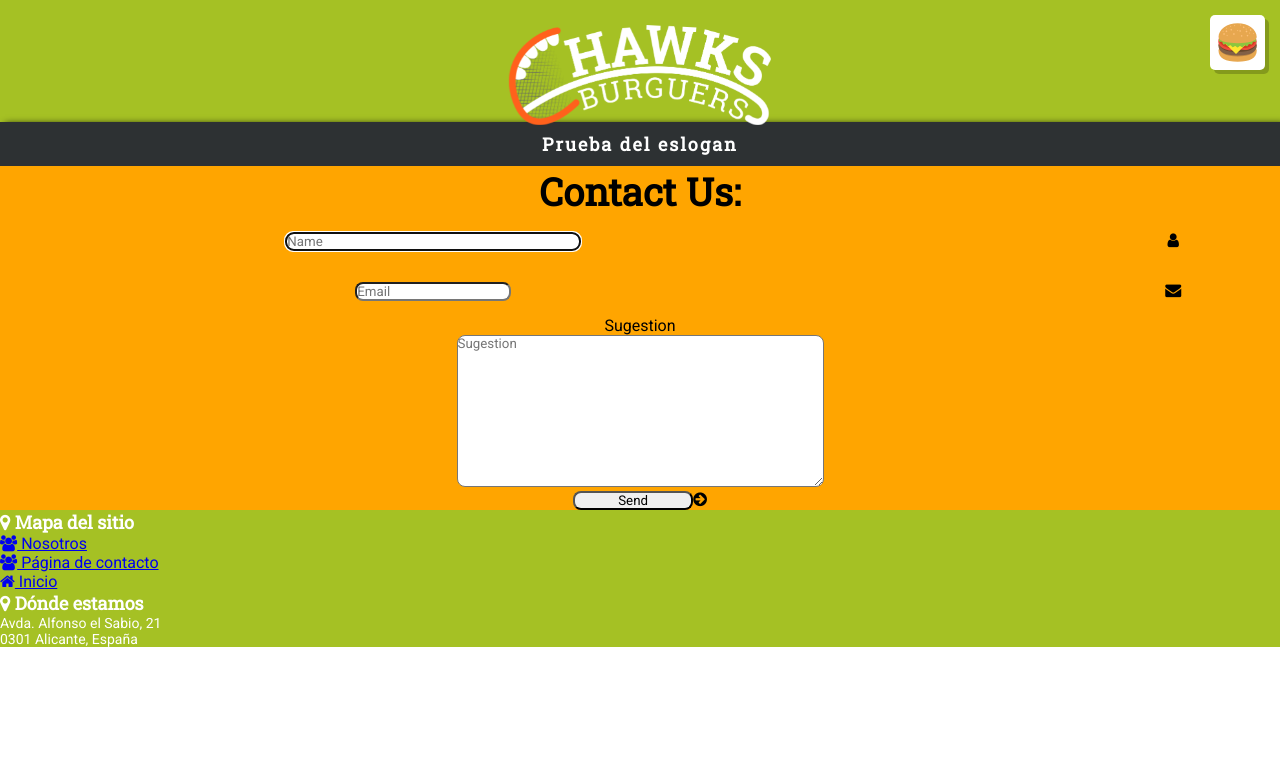
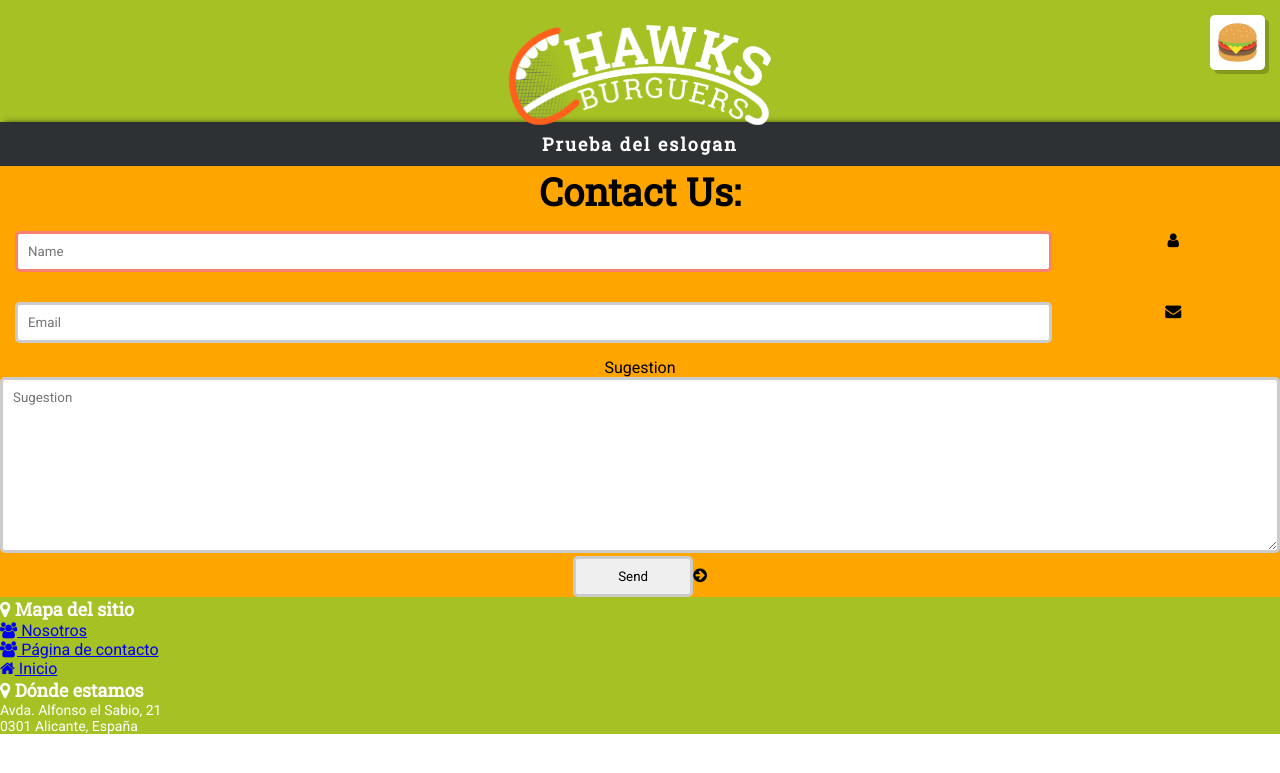
Before and after one commit to cArlitXs/HawksBurgers, a Jekyll site: the page built from contacto.html, in a window 1280 px wide. Shown: the top 773 px of the page. Built offline with Jekyll 4.4.1, drawn with Linux system fonts in a browser that asks for light colours.

Commit message:
Carlos Update reset.css

```diff
--- a/css/reset.css
+++ b/css/reset.css
@@ -10,6 +10,24 @@
 }
 h1, h2, h3, h4, h5, h6{
   font-family: 'Roboto Slab', serif;
+}
+
+/*---Estilos de input---*/
+
+input, textarea{
+    width: 100%;
+    padding: 10px 10px;
+    box-sizing: border-box;
+    border: 3px solid #ccc;
+    transition: 0.2s;
+    outline: none;
+    border-radius: 5px;
+}
+input:focus {
+    border: 3px solid #a5c124;
+}
+input:invalid:focus {
+   border-color: salmon;
 }
 
 /* Tamanyos de texto */
@@ -41,3 +59,66 @@ h5, .h5 {
 h6, .h6 {
 	font-size: 18px;
 }
+
+/*---Estilos de botones---*/
+
+.button {
+  background-color: #a5c124; /* Green */
+  border: 3px solid transparent;
+  border-radius: 5px;
+  color: white;
+  padding: 10px 10px;
+  text-align: center;
+  text-decoration: none;
+  display: inline-block;
+  transition-duration: 0.2s;
+  cursor: pointer;
+  width: 100%;
+}
+
+.button1 {
+	background-color: #a5c124;
+	color: white;
+}
+.button1:hover, .button1:focus {
+  background-color: white;
+  color: black;
+  border: 3px solid #a5c124;
+}
+
+.button2 {
+	background-color: #008CBA;
+	color: white;
+}
+.button2:hover, .button2:focus {
+  background-color: white;
+  color: black;
+  border: 3px solid #008CBA;
+}
+
+.button3 {
+	background-color: #f44336;
+	color: white;
+}
+.button3:hover, .button3:focus {
+	background-color: white;
+  color: black;
+  border: 3px solid #f44336;
+}
+
+.button4 {background-color: #c1c7cc;}
+.button4:hover, .button4:focus {
+  background-color: white;
+  color: black;
+  border: 3px solid #c1c7cc;
+}
+
+.button5 {
+	background-color: #555555;
+	color: white;
+}
+.button5:hover, .button5:focus {
+  background-color: white;
+  color: black;
+  border: 3px solid #555555;
+}
```
